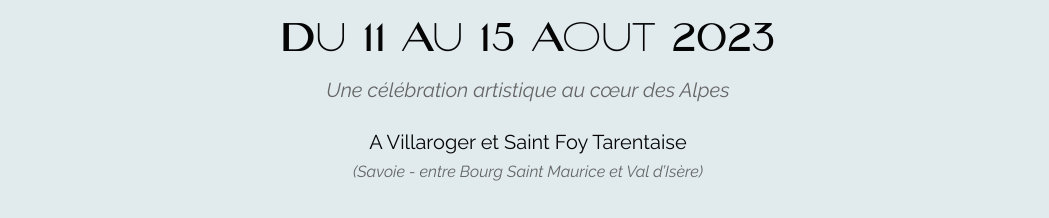
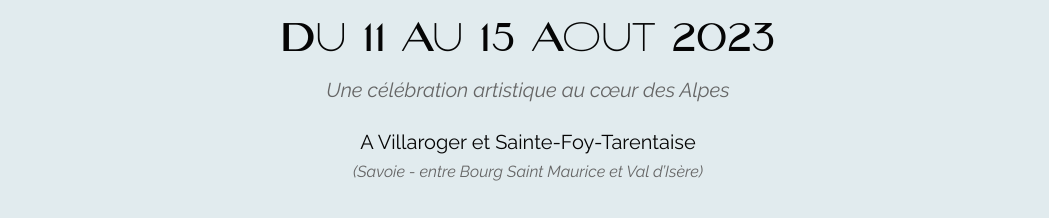
Before and after one commit to samueleyre/mineurdefond, a Next.js app: page /festival-des-pantomines in a window 1280 px wide. Shown: the part 800-1018 px from the top of the page, without its empty margins (112-1161 px from the left). Built offline with nearby package versions, Linux system fonts and the light colour scheme.

Commit message:
fix bug on explo + 2023 edition edits

```diff
--- a/pages/festival-des-pantomines.js
+++ b/pages/festival-des-pantomines.js
@@ -20,7 +20,7 @@ function FestivalDesPantomines() {
                 Une célébration artistique au cœur des Alpes
             </p>
             <p className="text-xl mb-1 text-center" style={{color: "#050505"}}>
-                A Villaroger et Saint Foy Tarentaise
+                A Villaroger et Sainte-Foy-Tarentaise
             </p>
             <p className="text-l mb-6 text-center italic" style={{color: "#656565"}}>
                 (Savoie - entre Bourg Saint Maurice et Val d’Isère)
@@ -181,6 +181,7 @@ histoires locales.
             <div className="mobile:p-4 sm:pt-22 sm:pb-22 sm:pl-4 sm:pr-4 mb-24 flex flex-wrap justify-center">
                 <FestivalEventV2Component
                     title="Banquet - Radio-Crochet"
+                    image={"radio_crochet.webp"}
                     subtitle="repas où vous chantez !"
                     title_font="font-cameo"
                     title_color="#774091"
--- a/styles/index.scss
+++ b/styles/index.scss
@@ -13,7 +13,7 @@
 }
 
 
-@media (max-height: 767px) {
+@media (max-width: 767px) {
   * {
     -webkit-tap-highlight-color: transparent;
   }
@@ -165,7 +165,7 @@ p, span, a, li {
   }
 }
 
-@media (max-height: 767px) {
+@media (max-width: 767px) {
   .roche {
     &[data-depth="3"], &[data-depth="3"] .roche-img {
       width: 100px;
```
Also changed, not shown: 2 other files (tests, documents, lock files or other folders).
